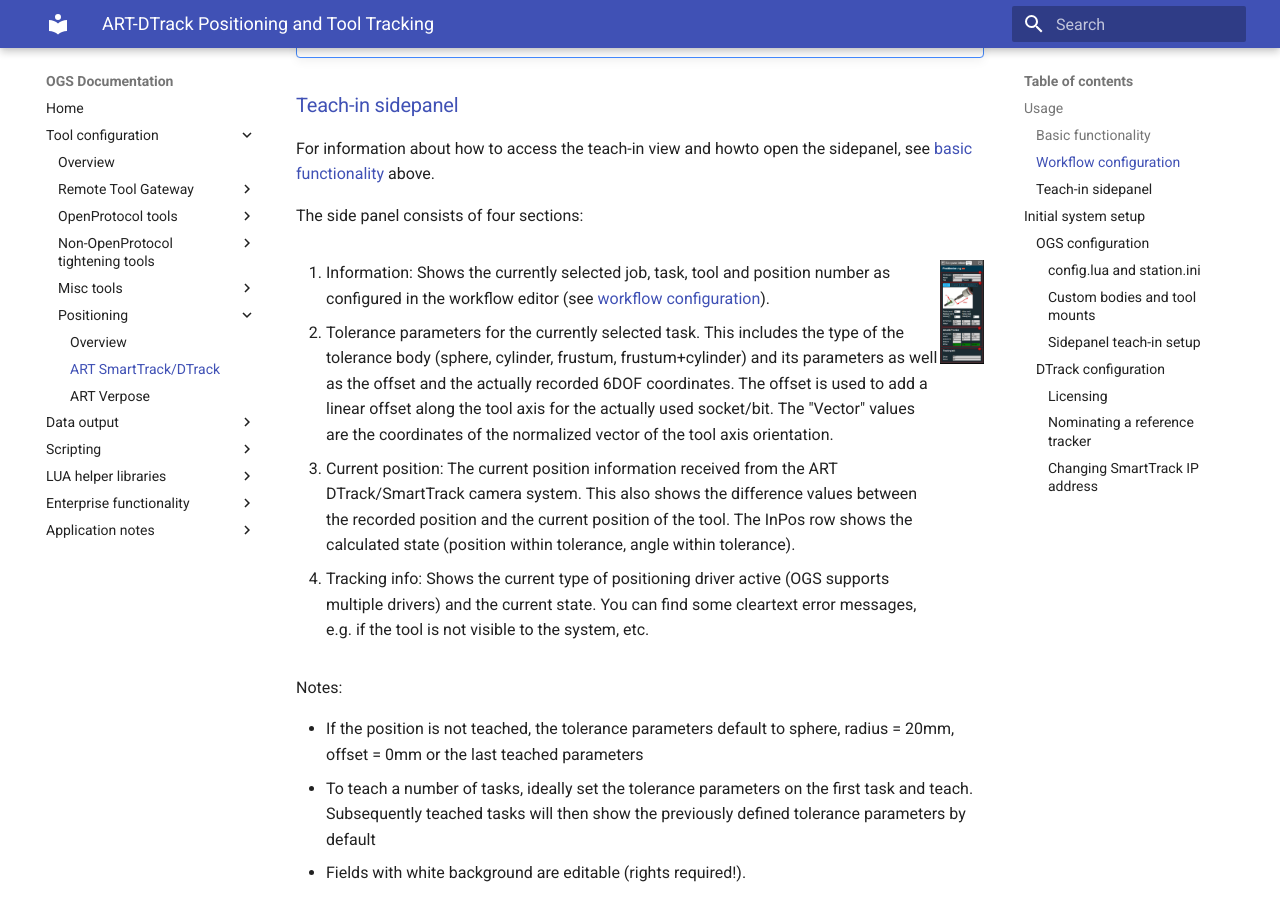
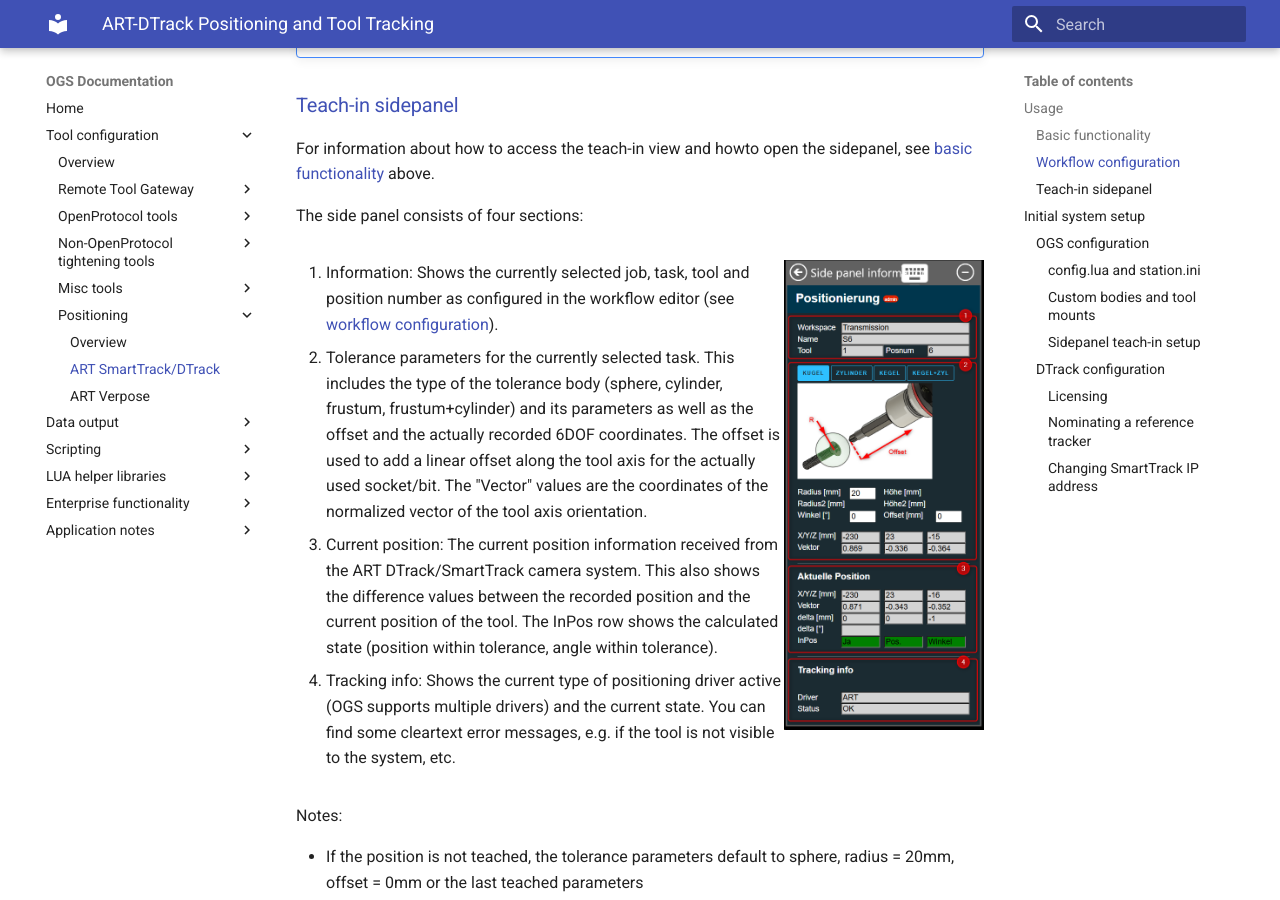
Before and after one commit to haller-erne/ogs, an MkDocs documentation site: the page built from docs/tools/positioning/positioning-art-dtrack.md, in a window 1280 px wide and 900 px high, scrolled down 3815 px. Built offline with MkDocs 1.6.1 and Material for MkDocs 9.7.7, drawn with Linux system fonts in a browser that asks for light colours.

Commit message:
Update ART

```diff
--- a/docs/tools/positioning/positioning-art-dtrack.md
+++ b/docs/tools/positioning/positioning-art-dtrack.md
@@ -81,7 +81,7 @@ For information about how to access the teach-in view and howto open the sidepan
 
 The side panel consists of four sections:
 
-<div class="mdx-columns" style="display:flex" markdown>
+<div class="mdx-columns" style="display:grid; grid-template-columns: auto 200px;" markdown>
 
 <div markdown>
 1. Information: Shows the currently selected job, task, tool and position number as configured in the workflow editor (see [workflow configuration](#workflow-configuration)).
@@ -90,7 +90,7 @@ The side panel consists of four sections:
 4. Tracking info: Shows the current type of positioning driver active (OGS supports multiple drivers) and the current state. You can find some cleartext error messages, e.g. if the tool is not visible to the system, etc.
 </div>
 
-<div markdown style="width: 200px">
+<div markdown>
 ![Sidepanel](resources/monitor-sidepanel.png){ align=right, width="200" }
 </div>
 
```
